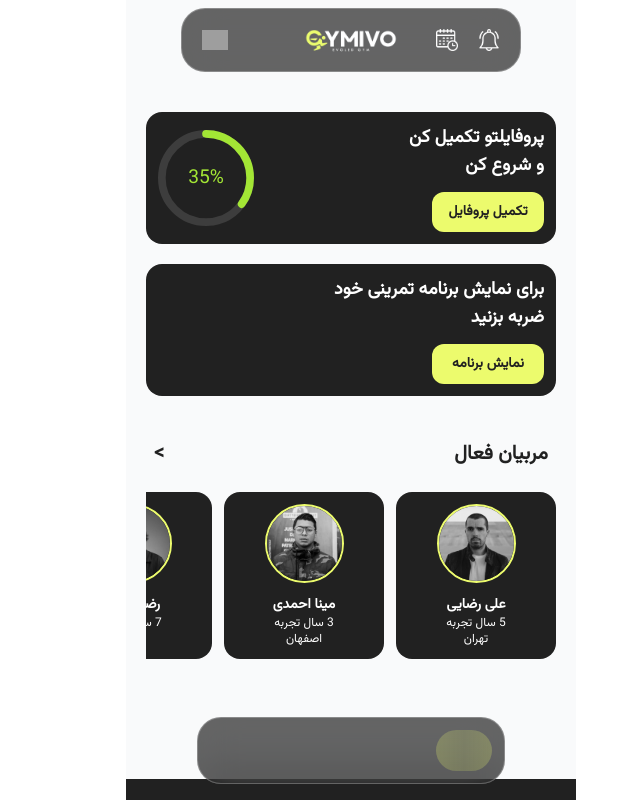
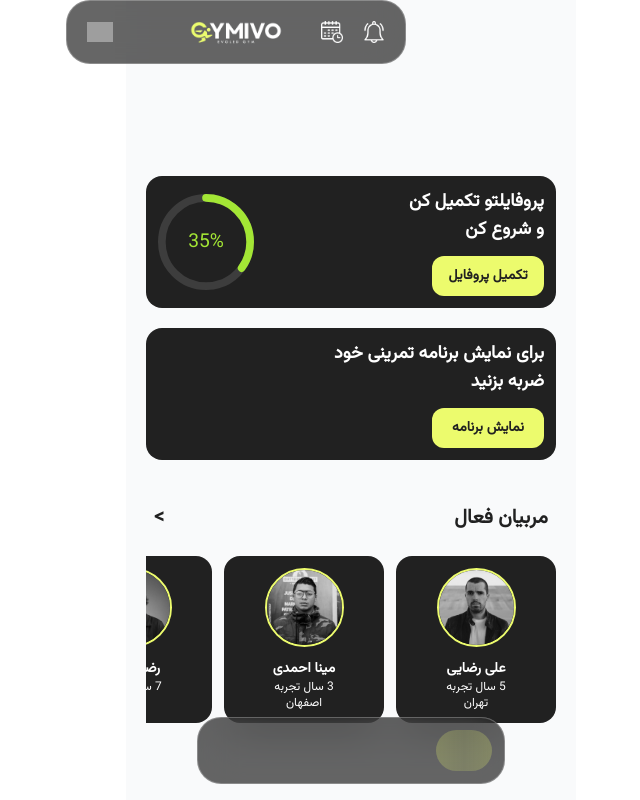
Before and after one commit to Gymivo/gymivo-frontend, a Next.js app: page /dashboard in a window 1280 px wide. Shown: the top 800 px of the page, without its empty margins (289-929 px from the left). Built offline with nearby package versions, Linux system fonts and the light colour scheme; grey boxes are pictures that could not be loaded; some icons are missing.

Commit message:
addition

```diff
--- a/app/dashboard/page.tsx
+++ b/app/dashboard/page.tsx
@@ -22,7 +22,7 @@ export default function DashboardPage() {
   return (
     <div className="relative bg-gray-50 top-0 left-0 w-full z-50 m-auto min-h-screen max-w-[450px]">
 
-      <header className="fixed top-2 left-1/2 -translate-x-1/2 w-[340px] border border-white/25 shadow-xs shadow-white h-16 z-50 flex items-center justify-between p-3 rounded-3xl bg-black/60 backdrop-blur-[20px]">
+      <header className="top-2 left-1/2 -translate-x-1/2 w-[340px] border border-white/25 shadow-xs shadow-white h-16 z-50 flex items-center justify-between p-3 rounded-3xl bg-black/60 backdrop-blur-[20px]">
         <div className="flex gap-1">
           <button onClick={() => router.push("/notifications")} className="p-2 rounded-full hover:bg-white/10 transition">
             <Image src={notificationIcon} alt="Notifications" width={22} height={22} />
--- a/app/profile/page.tsx
+++ b/app/profile/page.tsx
@@ -15,7 +15,7 @@ export default function ProfilePage() {
   const router = useRouter();
 
   return (
-    <div className="relative bg-neutral-ligher top-0 left-0 w-full z-50 m-auto min-h-screen max-w-[500px]">
+    <div className="relative bg-neutral-ligher top-0 left-0 w-full z-50 m-auto min-h-screen max-w-[400]">
 
       <main className="pt-6 pb-24 px-5 flex flex-col gap-5">
 
```
